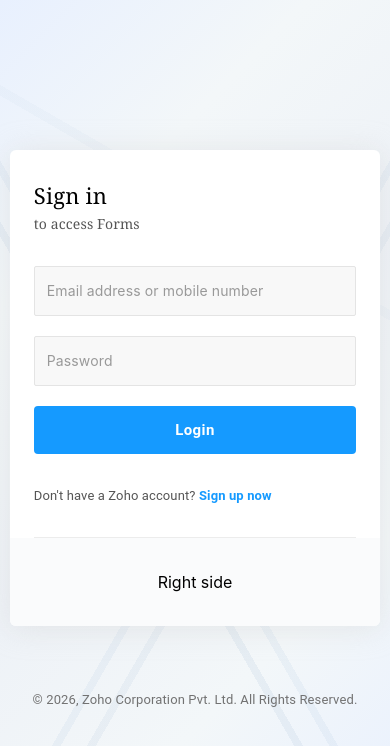
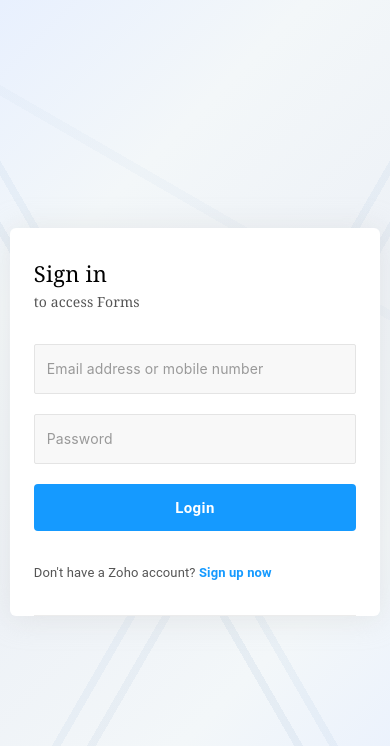
Before and after one commit to rajendraxD/react-app, a React app in the folder frontend/: page / in a window 390 px wide. Shown: the top 746 px of the page. Built offline with nearby package versions, Linux system fonts and the light colour scheme; the HTML template or start-up script is replaced by a standard one.

Commit message:
feat: create responsive login page component with Material UI

```diff
--- a/frontend/src/pages/login/LoginPage.jsx
+++ b/frontend/src/pages/login/LoginPage.jsx
@@ -50,7 +50,7 @@
       >
         {/* ═══════════ LEFT PANE — Sign‑in Form ═══════════ */}
         <Box
-          className="flex flex-col"
+          className="flex flex-col justify-center"
           sx={{
             flex: { xs: "1 1 auto", md: "0 0 55%" },
             px: { xs: 3, sm: 5, md: 6 },
@@ -213,6 +213,7 @@
         <Box
           className="flex flex-col items-center justify-center text-center"
           sx={{
+            display: { xs: "none", md: "flex" },
             flex: { xs: "1 1 auto", md: "0 0 45%" },
             px: { xs: 3, sm: 4 },
             py: { xs: 4, sm: 5 },
@@ -224,7 +225,7 @@
       </Box>
 
       {/* ─── Footer ─── */}
-      <Typography
+      {/* <Typography
         className="relative z-10"
         sx={{
           mt: 4,
@@ -235,7 +236,7 @@
         }}
       >
         © 2026, Zoho Corporation Pvt. Ltd. All Rights Reserved.
-      </Typography>
+      </Typography> */}
     </Box>
   );
 }
```
